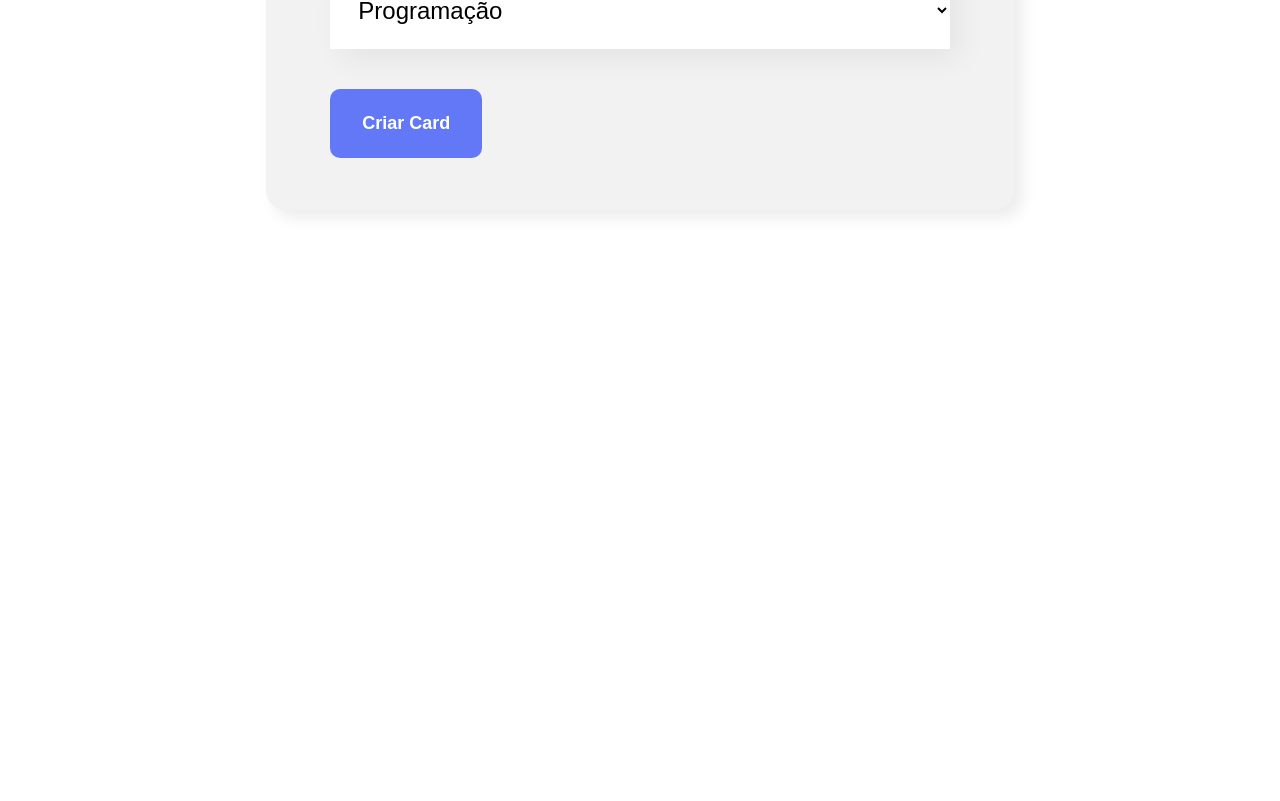
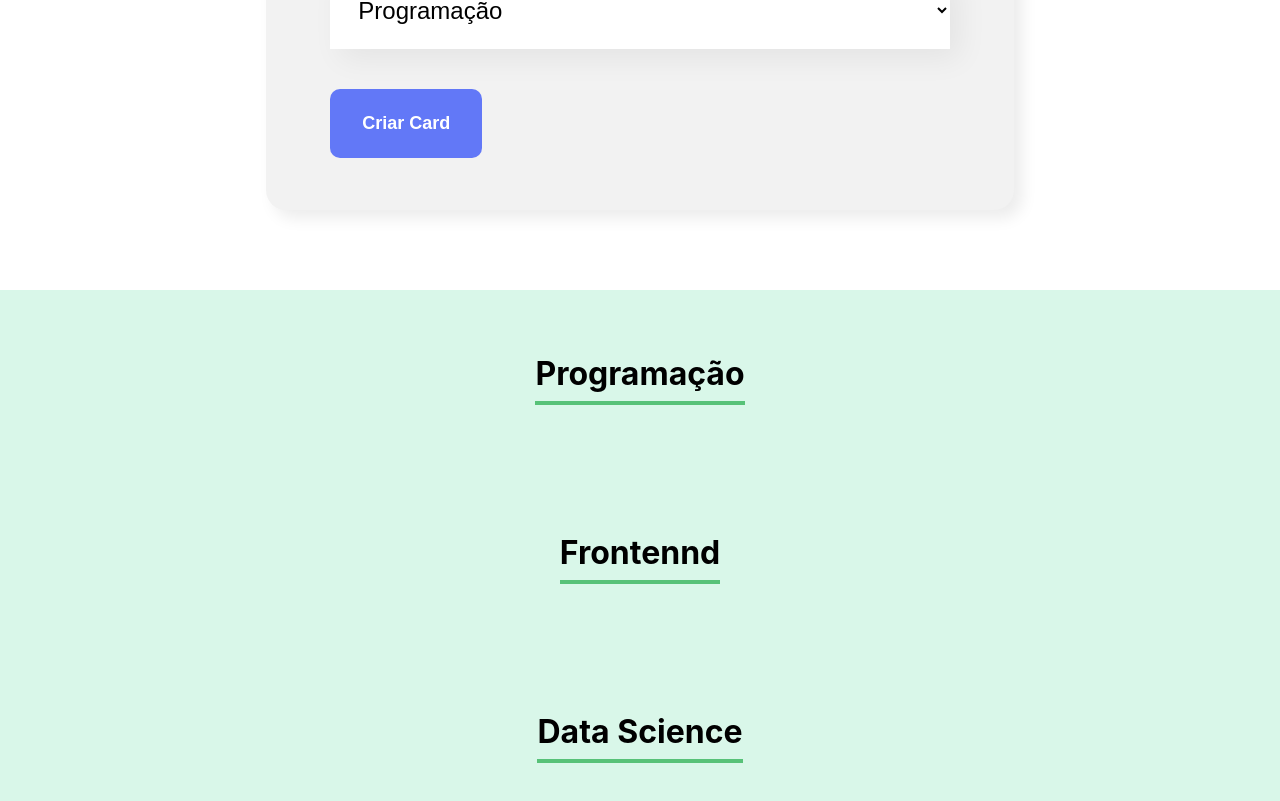
Before and after one commit to vitoramaral10/curso-react, a React (Create React App) app in the folder organo/: page / in a window 1280 px wide. Shown: the part 1163-1964 px from the top of the page. Before the commit the page ends 1453 px from the top, so only its background shows below. Built offline with nearby package versions, Linux system fonts and the light colour scheme.

Commit message:
feat: Add Team component and styles

```diff
--- a/organo/src/App.js
+++ b/organo/src/App.js
@@ -1,6 +1,7 @@
 import { useState } from "react";
 import Banner from "./components/Banner";
 import Form from "./components/Form";
+import Team from "./components/Team";
 
 function App() {
   const [employees, setEmployees] = useState([]);
@@ -14,6 +15,9 @@
     <div className="App">
       <Banner />
       <Form onAddedEmployee={onAddedNewEmployee} />
+      <Team name="Programação" />
+      <Team name="Frontennd" />
+      <Team name="Data Science" />
     </div>
   );
 }
--- /dev/null
+++ b/organo/src/components/Team/Team.css
@@ -0,0 +1,12 @@
+.team {
+  text-align: center;
+  padding: 32px;
+  background-color: #d9f7e9;
+}
+
+.team h3 {
+  font-size: 32px;
+  border-bottom: 4px solid #57c278;
+  display: inline-block;
+  padding-bottom: 8px;
+}
--- /dev/null
+++ b/organo/src/components/Team/index.js
@@ -0,0 +1,11 @@
+import "./Team.css";
+
+const Team = (props) => {
+  return (
+    <section className="team">
+      <h3>{props.name}</h3>
+    </section>
+  );
+};
+
+export default Team;
```
